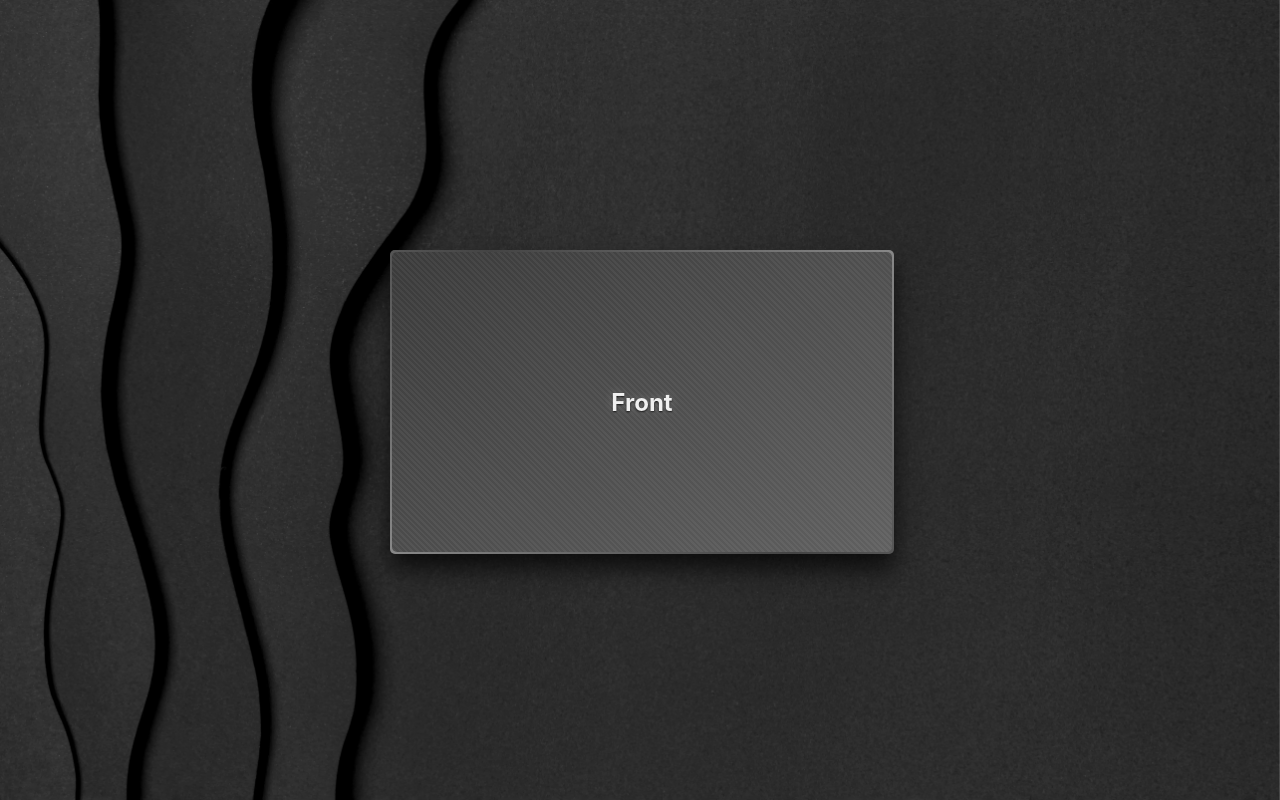
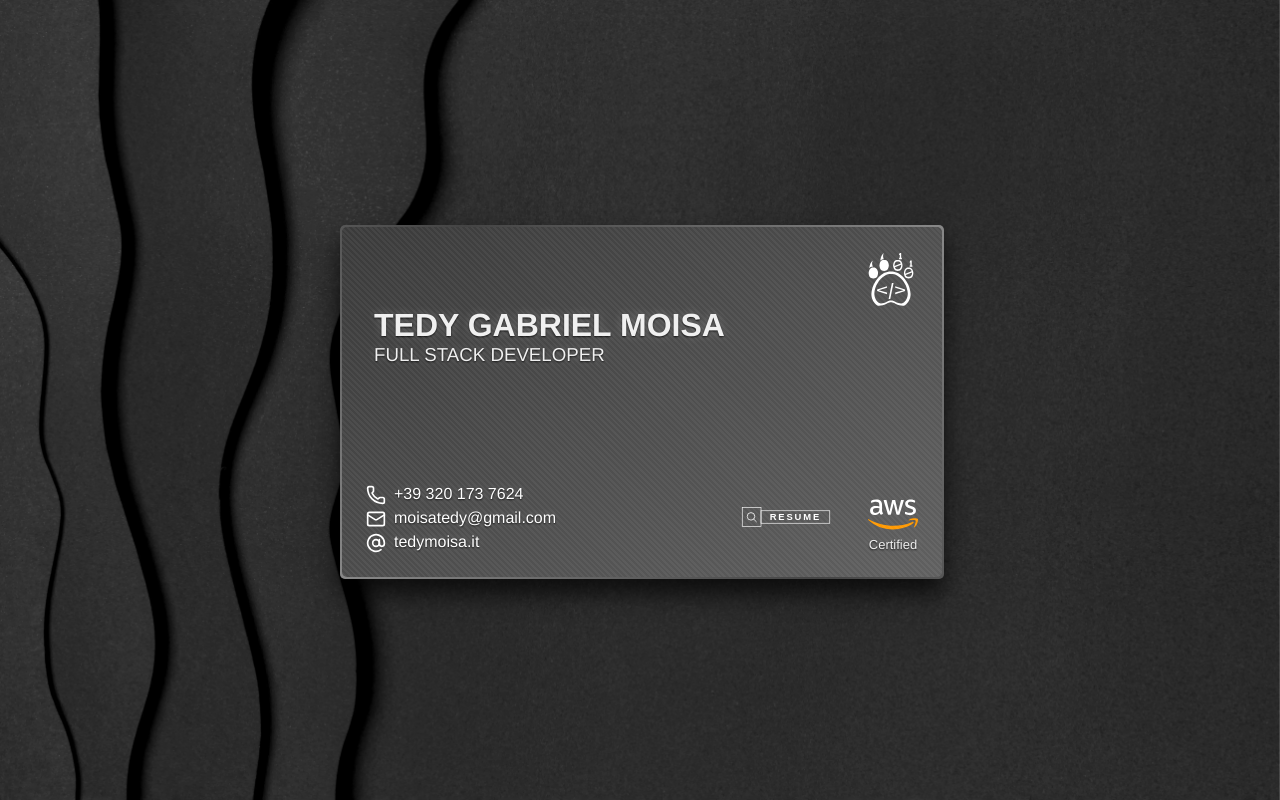
Before and after one commit to tedymoisa/portfolio-astro, an Astro site: page / in a window 1280 px wide. Built offline with nearby package versions, Linux system fonts and the light colour scheme; Astro itself is replaced by a stand-in of ours.

Commit message:
feat: create front business card

```diff
--- /dev/null
+++ b/src/components/index/BackBusinessCard.astro
@@ -0,0 +1 @@
+<h2>Back</h2>
--- /dev/null
+++ b/src/components/index/FrontBusinessCard.astro
@@ -0,0 +1,122 @@
+---
+import { Image } from "astro:assets";
+import logo from "../../assets/paw-drawing-white.svg";
+import phone from "../../assets/phone.svg";
+import mail from "../../assets/mail.svg";
+import atSign from "../../assets/at-sign.svg";
+import awsLogo from "../../assets/aws-color.svg";
+import resume from "../../assets/resume.svg";
+import { db } from "../../lib/database";
+---
+
+<div class="container">
+  <div class="up-container">
+    <div class="credentials">
+      <h1>{`${db.name.toUpperCase()} ${db.surname.toUpperCase()}`}</h1>
+      <h3>{db.profession.toUpperCase()}</h3>
+    </div>
+    <div>
+      <Image src={logo} alt="logo" width={70} height={70} />
+    </div>
+  </div>
+
+  <div class="down-container">
+    <div class="contacts-container">
+      <div class="contacts">
+        <Image src={phone} alt="phone" width={20} height={20} />
+        <a href={`tel:${db.phone}`}>{db.phone}</a>
+      </div>
+      <div class="contacts">
+        <Image src={mail} alt="mail" width={20} height={20} />
+        <a href={`mailto:${db.email}`}>{db.email}</a>
+      </div>
+      <div class="contacts">
+        <Image src={atSign} alt="at-sign" width={20} height={20} />
+        <a href={`https://${db.website}`} target="_blank">{db.website}</a>
+      </div>
+    </div>
+    <div class="footer-container">
+      <a href={db.resume} target="_blank">
+        <Image src={resume} alt="resume" width={100} height={50} />
+      </a>
+      <div class="aws">
+        <Image src={awsLogo} alt="aws-logo" width={50} height={50} />
+        <p>Certified</p>
+      </div>
+    </div>
+  </div>
+</div>
+
+<style>
+  h1 {
+    margin: 0;
+  }
+
+  h3 {
+    margin: 0;
+    font-weight: 400;
+  }
+
+  p {
+    margin: 0;
+  }
+
+  a {
+    color: white;
+    text-decoration: none;
+  }
+
+  a:hover {
+    text-decoration: underline;
+  }
+
+  .container {
+    margin: 1rem;
+    display: flex;
+    flex: 1;
+    flex-direction: column;
+    justify-content: space-between;
+  }
+
+  .up-container {
+    display: flex;
+    flex: 1;
+    justify-content: space-between;
+  }
+
+  .credentials {
+    padding-top: 4rem;
+    padding-left: 1rem;
+  }
+
+  .down-container {
+    display: flex;
+    justify-content: space-between;
+    align-items: center;
+    padding: 0.5rem;
+  }
+
+  .contacts-container {
+    display: flex;
+    flex-direction: column;
+    gap: 0.25rem;
+  }
+
+  .contacts {
+    display: flex;
+    gap: 0.5rem;
+  }
+
+  .footer-container {
+    display: flex;
+    align-items: center;
+    gap: 2rem;
+  }
+
+  .aws {
+    display: flex;
+    flex-direction: column;
+    align-items: center;
+    font-size: small;
+  }
+</style>
--- a/src/layouts/Layout.astro
+++ b/src/layouts/Layout.astro
@@ -17,7 +17,7 @@
 <style>
   body {
     margin: 0;
-    font-family: "Inter", "Segoe UI", Tahoma, Geneva, Verdana, sans-serif;
+    font-family: "Avenir Next", "Avenir", Helvetica, Arial, sans-serif;
     height: 100dvh;
     overflow: hidden;
   }
--- /dev/null
+++ b/src/lib/database.ts
@@ -0,0 +1,124 @@
+import type { Database } from "./types";
+
+export const db: Database = {
+  name: "Tedy Gabriel",
+  surname: "Moisa",
+  profession: "Full Stack Developer",
+  phone: "+39 320 173 7624",
+  email: "moisatedy@gmail.com",
+  website: "tedymoisa.it",
+  resume:
+    "https://docs.google.com/document/d/16h9QZt9Lh4pg8Ad_hrZxI5k7i0NsqDVLKnNM1Q3ivTc/edit?usp=sharing",
+  letter:
+    "https://docs.google.com/document/d/14QTV-BGmIZJ_joJ6RoZv7kLPp_bdo208/edit?usp=sharing&ouid=109567365768629822365&rtpof=true&sd=true",
+  certifications: [
+    {
+      name: "AWS Certified Cloud Practitioner",
+      description: "AWS Certified Cloud Practitioner",
+      image:
+        "https://drive.google.com/uc?export=view&id=1um2zYrwgElEyEvgp3rcpytqmJWs16xBI",
+      issuer: "AWS",
+      issueDate: new Date("2024-10-19"),
+      expirationDate: new Date("2027-10-20"),
+    },
+  ],
+  contacts: [
+    {
+      name: "Linkedin",
+      image: "Linkedin",
+      link: "linkedin.com/in/tedymoisa",
+    },
+    {
+      name: "Instagram",
+      image: "Instagram",
+      link: "instagram.com/tedymoisa",
+    },
+    {
+      name: "Github",
+      image: "Github",
+      link: "github.com/tedymoisa",
+    },
+    {
+      name: "Project",
+      image: "FolderGit2",
+      link: "tedymoisa.it/projects",
+    },
+  ],
+  skills: [
+    "Frontend with modern frameworks",
+    "Fast and scalable backends",
+    "DevOps with Docker and Kubernetes",
+    "Cloud Computing with AWS",
+  ],
+  projects: [
+    {
+      name: "IconVect",
+      description:
+        "An AI-powered platform that generates custom SVG icons for web projects. Built with Next.js, React, Tailwind CSS, and PostgreSQL, IconVect combines powerful server-side rendering, fast and modern UI development, and reliable relational data handling.",
+      images: [
+        "https://drive.google.com/uc?export=view&id=1sAPPBzc2uMzTkoioLkxQnQatHV0OCPfb",
+        "https://drive.google.com/uc?export=view&id=1x7bEalXl7ldL4ddYMhXTWxp735n8VRvu",
+        "https://drive.google.com/uc?export=view&id=1xbSTVXMi5bHAMt5aHbd9_qMs2G4c2N19",
+      ],
+      stack: [
+        "Next.js",
+        "React",
+        "Typescript",
+        "Tailwind CSS",
+        "Shadcn",
+        "PostgreSQL",
+      ],
+      host: "https://iconvect.com",
+      github: "github.com/tedymoisa/iconvect",
+    },
+    {
+      name: "useReactHook",
+      description:
+        "useReactHook is a developer-focused web platform that offers a large collection of custom React hooks with clear documentation and practical usage examples. Designed to help developers save time and write cleaner code, the platform features a simple, intuitive UI for discovering, understanding, and integrating custom hooks into React projects.",
+      images: [
+        "https://drive.google.com/uc?export=view&id=1AP4Vv5hntDF6R7z3FWwlrFpVVupMnLfo",
+        "https://drive.google.com/uc?export=view&id=1KcChL8_cx-6Y8kUmOHBNhn8S6ZIi-Glf",
+        "https://drive.google.com/uc?export=view&id=10vt8hSMyk130HsrkRhPybyLeCHAcj5u2",
+      ],
+      stack: ["Next.js", "React", "Typescript", "Tailwind CSS", "Shadcn"],
+      host: "https://usereacthook.com",
+      github: "github.com/project-kt/usereacthook",
+    },
+    {
+      name: "React Auth",
+      description:
+        "The Spring Boot Authentication Server is a secure authentication system built with Java, Spring Boot, and Spring Security, utilizing JWT tokens for authentication and authorization. This project deepened my understanding of authentication workflows on both the frontend and backend, covering secure token generation, validation, and user session management. To complement the backend, I also developed a React frontend to integrate and test the authentication flow, improving my ability to handle authentication in full-stack applications.",
+      images: [
+        "https://drive.google.com/uc?export=view&id=1EP72Vj3_BFSCl-Cv9RVvokLiXnteCgr0",
+        "https://drive.google.com/uc?export=view&id=1mZqlAcoMdqKnCPYpJJLxCMoqBfvW_w9X",
+        "https://drive.google.com/uc?export=view&id=1TfXsxNZb0mOAcWI4tN5yQE_2_4igK7eS",
+      ],
+      stack: ["Java", "Spring Boot", "Spring Security"],
+      host: "http://vps-3e827d29.vps.ovh.net:3031/",
+      github: "github.com/tedymoisa/authentication-server",
+    },
+    {
+      name: "Shadstack Table",
+      description:
+        "The Modern React Datagrid is a high-performance, fully customizable table component built with React, Tailwind CSS, and TanStack Table. Designed for speed and efficiency, it offers advanced features like sorting, filtering, column customization, and virtualization, ensuring smooth performance even with large datasets. With a sleek design and seamless user experience, it's ideal for dashboards, admin panels, and data-heavy applications.",
+      images: [
+        "https://drive.google.com/uc?export=view&id=1SzGxqswtcnFcB4ZlScLKqDhGJhriAIqx",
+      ],
+      stack: ["Next.js", "React", "Typescript", "Tailwind CSS", "Shadcn"],
+      host: "https://shadstack-table.vercel.app",
+      github: "github.com/tedymoisa/shadstack-table",
+    },
+    {
+      name: "Portfolio",
+      description:
+        "A modern and responsive personal portfolio website designed and developed using Next.js and React. The platform showcases my professional journey, selected projects, and technical skills through a clean, performant, and user-friendly interface. Features include dynamic routing, SEO optimization, and a fully responsive design to provide an optimal experience across devices.",
+      images: [
+        "https://drive.google.com/uc?export=view&id=15F5vC0FVrJHXdu9yTIvz31IJlIT5nMwl",
+        "https://drive.google.com/uc?export=view&id=1CBlsH2EHRWADwkUs01R7lJ5FjhDIRmRN",
+      ],
+      stack: ["Next.js", "React", "Typescript", "Tailwind CSS", "Shadcn"],
+      host: "https://tedymoisa.it",
+      github: "github.com/tedymoisa/portfolio",
+    },
+  ],
+};
--- /dev/null
+++ b/src/lib/types.ts
@@ -0,0 +1,38 @@
+export type Database = {
+  name: string;
+  surname: string;
+  profession: string;
+  phone: string;
+  email: string;
+  website: string;
+  resume: string;
+  letter: string;
+  certifications: Certifications[];
+  contacts: Contacts[];
+  skills: string[];
+  projects: Project[];
+};
+
+export type Certifications = {
+  name: string;
+  description: string;
+  image: string;
+  issuer: string;
+  issueDate: Date;
+  expirationDate: Date;
+};
+
+export type Contacts = {
+  name: string;
+  image: string;
+  link: string;
+};
+
+export type Project = {
+  name: string;
+  description: string;
+  images: string[];
+  stack: string[];
+  host: string;
+  github: string;
+};
--- a/src/pages/index.astro
+++ b/src/pages/index.astro
@@ -1,4 +1,6 @@
 ---
+import BackBusinessCard from "../components/index/BackBusinessCard.astro";
+import FrontBusinessCard from "../components/index/FrontBusinessCard.astro";
 import Layout from "../layouts/Layout.astro";
 ---
 
@@ -15,11 +17,11 @@ import Layout from "../layouts/Layout.astro";
       <label for="input-checkbox-card" class="label-card">
         <div class="card">
           <div class="card-empty card-front">
-            <h2>Front</h2>
+            <FrontBusinessCard />
           </div>
 
           <div class="card-empty card-back">
-            <h2>Back</h2>
+            <BackBusinessCard />
           </div>
         </div>
       </label>
@@ -51,8 +53,8 @@ import Layout from "../layouts/Layout.astro";
   }
 
   .card-container {
-    width: 500px;
-    height: 300px;
+    width: 600px;
+    height: 350px;
     perspective: 1000px;
     position: relative;
   }
@@ -110,8 +112,7 @@ import Layout from "../layouts/Layout.astro";
     height: 100%;
     backface-visibility: hidden;
     display: flex;
-    justify-content: center;
-    align-items: center;
+    flex: 1;
     border-radius: 5px;
     color: #f0f0f0;
     text-shadow:
```
Also changed, not shown: src/assets/at-sign.svg (added), src/assets/aws-color.svg (added), src/assets/mail.svg (added), src/assets/phone.svg (added), src/assets/resume.svg (added).
